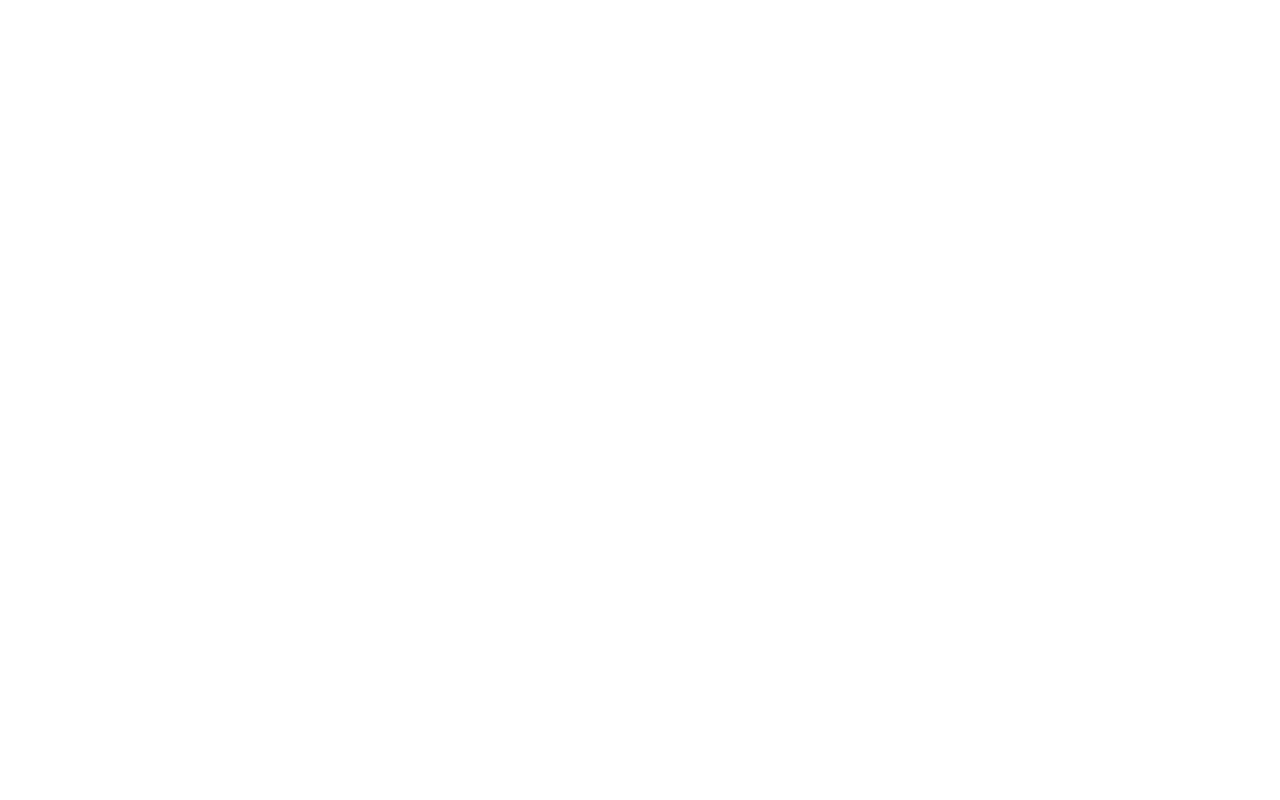
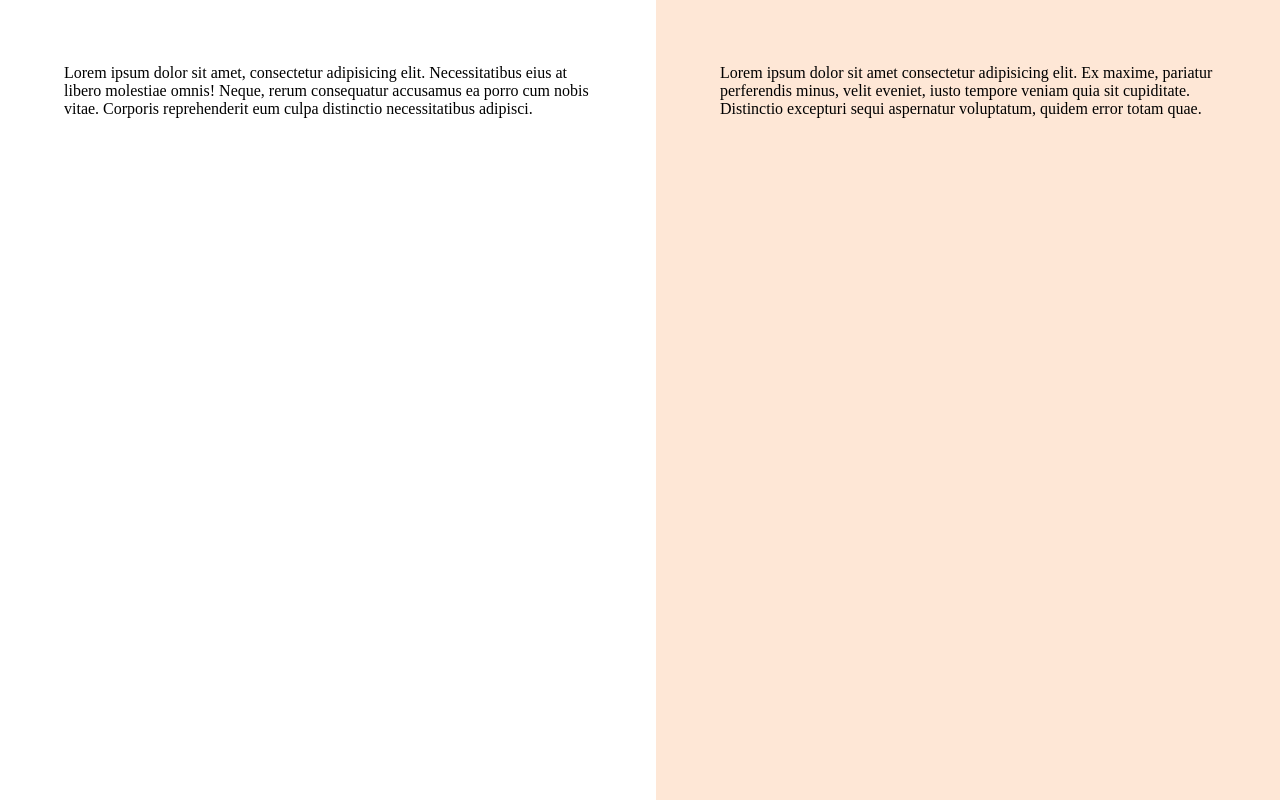
Before and after one commit to pedrocsc99/registration-form, a plain HTML site: page index.html in a window 1280 px wide. Drawn offline with Linux system fonts and the light colour scheme.

Commit message:
Layout css

```diff
--- a/index.html
+++ b/index.html
@@ -8,11 +8,22 @@
 
   <meta charset="UTF-8">
   <meta name="viewport" content="width=device-width, initial-scale=1.0">
-  <title>Estrelas do Amanhã/title>
+  <title>Estrelas do Amanhã</title>
   <link rel="stylesheet" href="./styles/index.css">
   <link href="https://fonts.googleapis.com/css2?family=Poppins:ital,wght@0,100;0,200;0,300;0,400;0,500;0,600;0,700;0,800;0,900;1,100;1,200;1,300;1,400;1,500;1,600;1,700;1,800;1,900&display=swap" rel="stylesheet">
 </head>
 <body>
-
+  <div id="app">
+    <main>
+      <div class="main-container">
+        Lorem ipsum dolor sit amet, consectetur adipisicing elit. Necessitatibus eius at libero molestiae omnis! Neque, rerum consequatur accusamus ea porro cum nobis vitae. Corporis reprehenderit eum culpa distinctio necessitatibus adipisci.
+      </div>
+    </main>
+    <aside>
+      <div class="aside-container">
+        Lorem ipsum dolor sit amet consectetur adipisicing elit. Ex maxime, pariatur perferendis minus, velit eveniet, iusto tempore veniam quia sit cupiditate. Distinctio excepturi sequi aspernatur voluptatum, quidem error totam quae.
+      </div>
+    </aside>
+  </div>
 </body>
 </html>
--- a/styles/global.css
+++ b/styles/global.css
@@ -41,3 +41,6 @@
   --heading4: Bold 16px/120% var(--font-family);
 
 }
+body{
+  overflow: hidden;
+}
--- a/styles/index.css
+++ b/styles/index.css
@@ -1 +1,2 @@
-@import url(./global.css);
+@import url(global.css);
+@import url(layout.css);
--- /dev/null
+++ b/styles/layout.css
@@ -0,0 +1,25 @@
+#app{
+  display: grid;
+  grid-template-columns: 51.25% 48.75%;
+  height: 100vh;
+  overflow: hidden;
+}
+main{
+  overflow: auto;
+  padding: 4rem;
+
+  .main-container{
+    max-width: 33rem;
+    margin-left: auto;
+  }
+}
+
+aside{
+  padding: 4rem;
+  background-color: var(--surface-secondary);
+
+  .aside-container{
+    max-width: 31rem;
+    margin-right: auto;
+  }
+}
```
